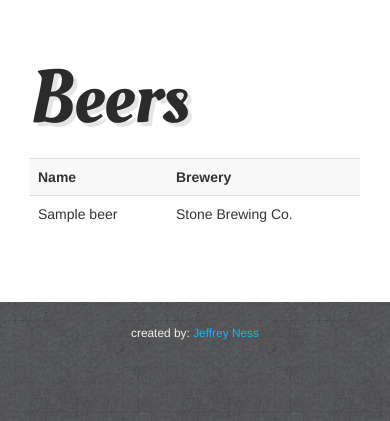
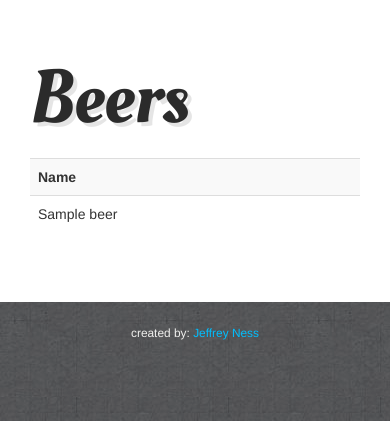
Before and after one commit to jness/django_beerblog, a Django app: page /beers/ in a window 390 px wide. Shown: the part 62-483 px from the top of the page. Run offline with Django 3.2, Linux system fonts and the light colour scheme; data comes from the database, SQL or seed files in the repository; tables that the repository leaves empty hold one stand-in row (values such as "Sample post"); some libraries are stand-ins or nearby versions.

Commit message:
more mobile

```diff
--- a/beerblog/templates/beerblog/beers.html
+++ b/beerblog/templates/beerblog/beers.html
@@ -10,7 +10,7 @@
         <table class="table table-striped">
         <tr>
             <td><b>Name</b></td>
-            <td><b>Brewery</b></td>
+            <td class="hidden-phone"><b>Brewery</b></td>
             <td class="hidden-phone"><b>Type</b></td>
             <td class="hidden-phone"><b>ABV</b></td>
             <td class="hidden-phone"><b>Rating</b></td>
@@ -20,7 +20,7 @@
 
             <tr>
                 <td>{{ beer.name }}</td>
-                <td>{{ beer.brewery }}</td>
+                <td class="hidden-phone">{{ beer.brewery }}</td>
                 <td class="hidden-phone">{{ beer.beer_type }}</td>
                 <td class="hidden-phone">{{ beer.alcohol_by_volume }}%</td>
                 <td class="hidden-phone">{{ beer.overall_score }}</td>
--- a/beerblog/templates/beerblog/wines.html
+++ b/beerblog/templates/beerblog/wines.html
@@ -10,7 +10,7 @@
         <table class="table table-striped">
         <tr>
             <td><b>Name</b></td>
-            <td><b>Winery</b></td>
+            <td class="hidden-phone"><b>Winery</b></td>
             <td class="hidden-phone"><b>Type</b></td>
             <td class="hidden-phone"><b>ABV</b></td>
             <td class="hidden-phone"><b>Rating</b></td>
@@ -20,7 +20,7 @@
 
             <tr>
                 <td>{{ wine.name }}</td>
-                <td>{{ wine.brewery }}</td>
+                <td class="hidden-phone">{{ wine.brewery }}</td>
                 <td class="hidden-phone">{{ wine.beer_type }}</td>
                 <td class="hidden-phone">{{ wine.alcohol_by_volume }}%</td>
                 <td class="hidden-phone">{{ wine.overall_score }}</td>
```
